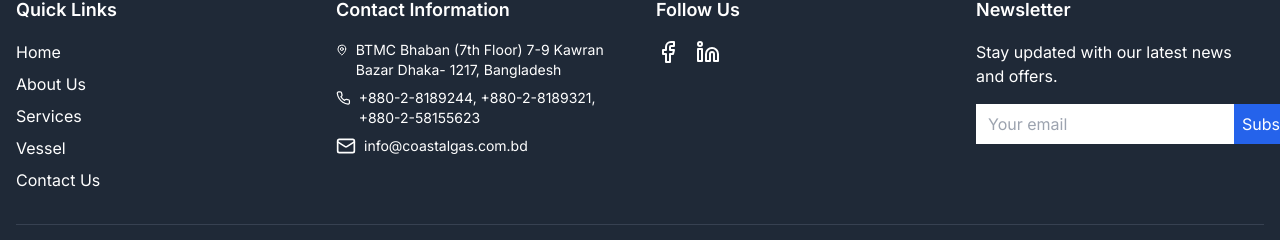
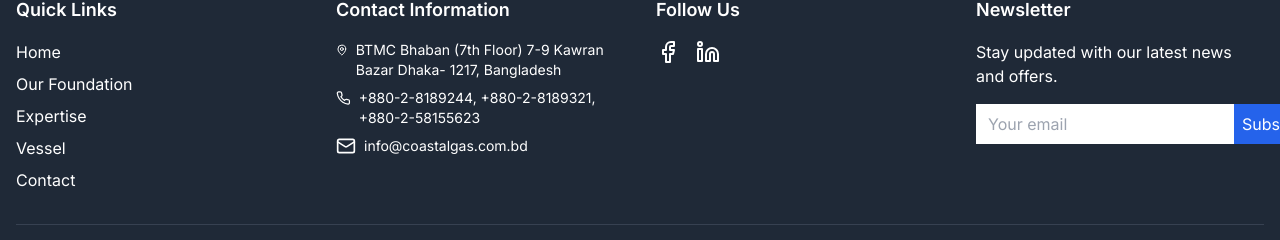
Before and after one commit to Ashik-Ahmed/coastal_gas_website, a Next.js app: page / in a window 1280 px wide. Shown: the part 2502-2742 px from the top of the page. Built offline with nearby package versions, Linux system fonts and the light colour scheme.

Commit message:
footer links updated with new content

```diff
--- a/src/app/components/Footer.jsx
+++ b/src/app/components/Footer.jsx
@@ -10,10 +10,10 @@ export default function Footer() {
                         <h3 className="text-lg font-semibold mb-4">Quick Links</h3>
                         <ul className="space-y-2">
                             <li><Link href="/" className="hover:text-blue-400">Home</Link></li>
-                            <li><Link href="/about" className="hover:text-blue-400">About Us</Link></li>
-                            <li><Link href="/services" className="hover:text-blue-400">Services</Link></li>
+                            <li><Link href="/about" className="hover:text-blue-400">Our Foundation</Link></li>
+                            <li><Link href="/services" className="hover:text-blue-400">Expertise</Link></li>
                             <li><Link href="/vessel" className="hover:text-blue-400">Vessel</Link></li>
-                            <li><Link href="/contact" className="hover:text-blue-400">Contact Us</Link></li>
+                            <li><Link href="/contact" className="hover:text-blue-400">Contact</Link></li>
                         </ul>
                     </div>
                     <div>
```
